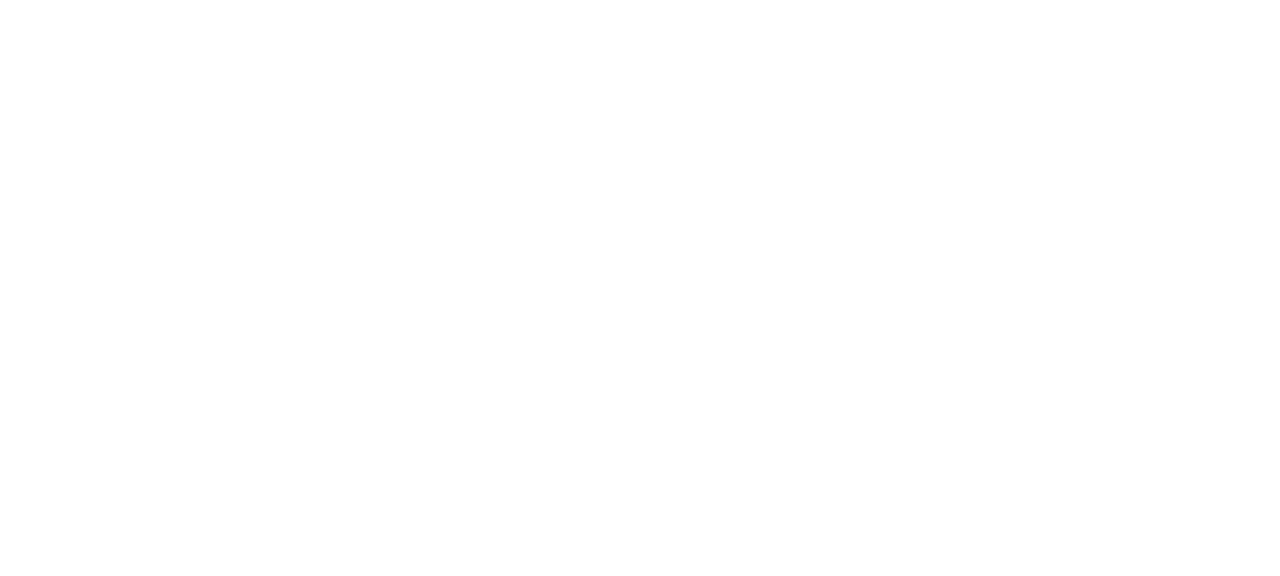
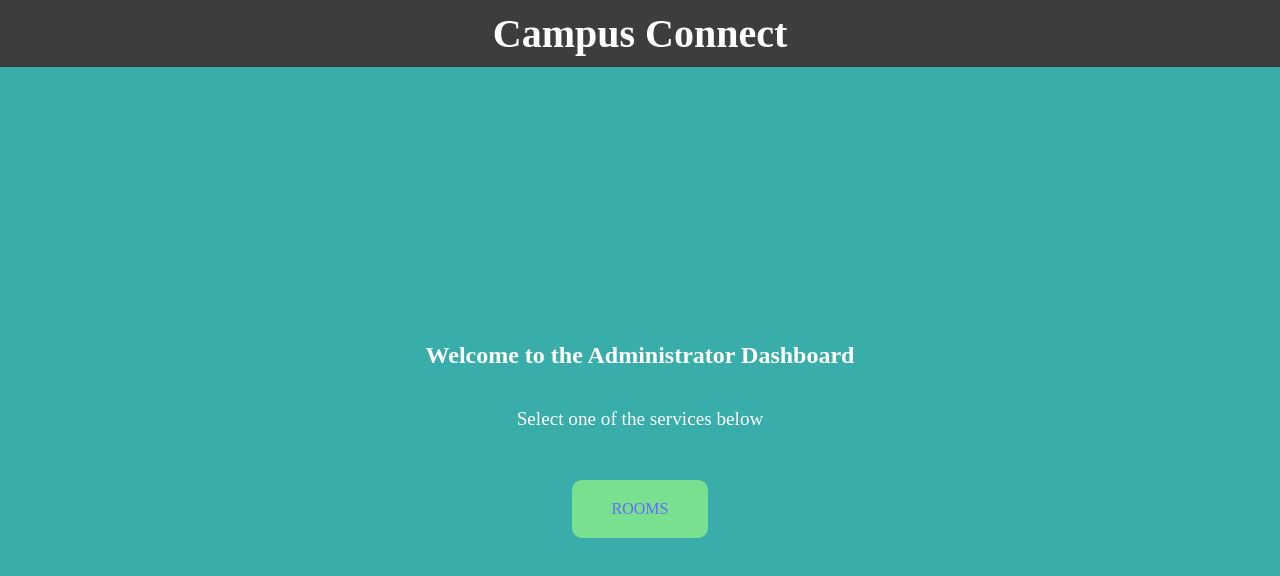
Before and after one commit to Aphelele218130260/Campus-Connect, a React (Vite) app: page /dashboard in a window 1280 px wide. Before the commit this address had no page. Shown: the top 576 px of the page. Built offline with nearby package versions, Linux system fonts and the light colour scheme.

Commit message:
dashboard admin

```diff
--- a/package.json
+++ b/package.json
@@ -17,7 +17,7 @@
     "bootstrap-icons": "^1.11.3",
     "prop-types": "^15.8.1",
     "react": "^18.2.0",
-    "react-dom": "^18.2.0",
+    "react-dom": "^18.2.0"
 
   },
   "devDependencies": {
--- a/src/App.jsx
+++ b/src/App.jsx
@@ -7,6 +7,7 @@
 import HomePage from "./components/HomePage.jsx";
 import SignUpPage from "./components/SignupPage.jsx";
 import StudentAdministration from "./components/StudentAdministration.jsx";
+import Dashboard from "./components/Dashboard.jsx";
 //import StudentAdministration from './components/StudentAdministration';
 
 function App() {
@@ -19,6 +20,8 @@
             <Route path="/room" element={<RoomAdministration />} />
             <Route path="/student" element={<StudentAdministration />} />
             <Route path="/signup" element={<SignUpPage />} />
+              <Route path="/dashboard" element={<Dashboard />} />
+
           </Routes>
         </div>
       </Router>
--- a/src/components/Dashboard.css
+++ b/src/components/Dashboard.css
@@ -1,10 +1,25 @@
+/* Reset default margin and padding */
+body, html {
+    margin: 0;
+    padding: 0;
+    height: 100%;
+    width: 100%;
+    overflow-x: hidden;
+}
+
+/* Ensure all elements use box-sizing */
+* {
+    box-sizing: border-box;
+}
+
 .dashboard {
     display: flex;
     flex-direction: column;
     justify-content: center;
     align-items: center;
-    height: 100vh;
-    background-color: #38ada9;
+    min-height: 100vh; /* Ensure it covers the full height of the viewport */
+    width: 100%; /* Ensure it covers the full width of the viewport */
+    background-color: #38ada9; /* Set the background color to blue */
     text-align: center;
     color: white;
 }
@@ -17,10 +32,17 @@
     top: 0;
     left: 0;
     text-align: center;
+    z-index: 1000;
 }
 
 .dashboard-content {
-    margin-top: 100px;
+    flex: 1;
+    display: flex;
+    flex-direction: column;
+    justify-content: center;
+    align-items: center;
+    width: 100%; /* Make sure content spans the full width */
+    margin-top: 60px; /* Account for the fixed header */
 }
 
 .services {
--- a/src/components/Dashboard.jsx
+++ b/src/components/Dashboard.jsx
@@ -14,11 +14,10 @@
                 <h2>Welcome to the Administrator Dashboard</h2>
                 <p>Select one of the services below</p>
                 <div className="services">
-
-                    <div className="service" onClick={() => navigate('/RoomAdministration')}>
-                        ROOMS
+                    {/* "ROOMS" link that navigates to the RoomAdministration component */}
+                    <div className="service" onClick={() => navigate('/room')}>
+                        <a href="#!" className="service-link">ROOMS</a>
                     </div>
-
                 </div>
             </div>
         </div>
--- a/src/index.css
+++ b/src/index.css
@@ -1,38 +1,23 @@
-:root {
-  font-family: Inter, system-ui, Avenir, Helvetica, Arial, sans-serif;
-  line-height: 1.5;
-  font-weight: 400;
-
-  color-scheme: light dark;
-  color: rgba(255, 255, 255, 0.87);
-  background-color: #242424;
-
-  font-synthesis: none;
-  text-rendering: optimizeLegibility;
-  -webkit-font-smoothing: antialiased;
-  -moz-osx-font-smoothing: grayscale;
-}
-
-a {
-  font-weight: 500;
-  color: #646cff;
-  text-decoration: inherit;
-}
-a:hover {
-  color: #535bf2;
+html, body, #root {
+  height: 100%;
+  width: 100%;
+  margin: 0;
+  display: flex;
+  flex-direction: column;
 }
 
 body {
+  display: flex;
+  justify-content: center;
+  align-items: center;
+  width: 100%;
+  height: 100%;
   margin: 0;
-  display: flex;
-  place-items: center;
-  min-width: 320px;
-  min-height: 100vh;
 }
 
 h1 {
-  font-size: 3.2em;
-  line-height: 1.1;
+  font-size: 2.5em;
+  margin: 0;
 }
 
 button {
@@ -41,28 +26,22 @@
   padding: 0.6em 1.2em;
   font-size: 1em;
   font-weight: 500;
-  font-family: inherit;
-  background-color: #1a1a1a;
+  background-color: #2e8b8b;
+  color: white;
   cursor: pointer;
   transition: border-color 0.25s;
 }
+
 button:hover {
   border-color: #646cff;
 }
-button:focus,
-button:focus-visible {
-  outline: 4px auto -webkit-focus-ring-color;
+
+a {
+  font-weight: 500;
+  color: #646cff;
+  text-decoration: inherit;
 }
 
-@media (prefers-color-scheme: light) {
-  :root {
-    color: #213547;
-    background-color: #ffffff;
-  }
-  a:hover {
-    color: #747bff;
-  }
-  button {
-    background-color: #f9f9f9;
-  }
+a:hover {
+  color: #535bf2;
 }
```
Also changed, not shown: index.html (indentation only).
